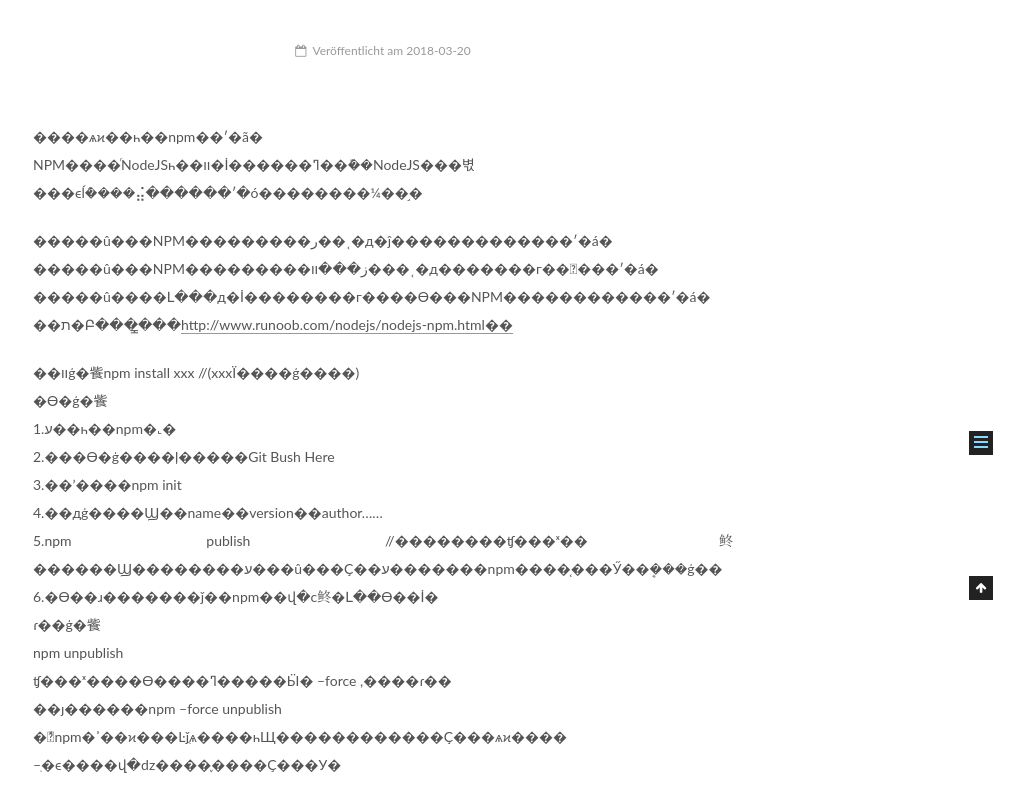
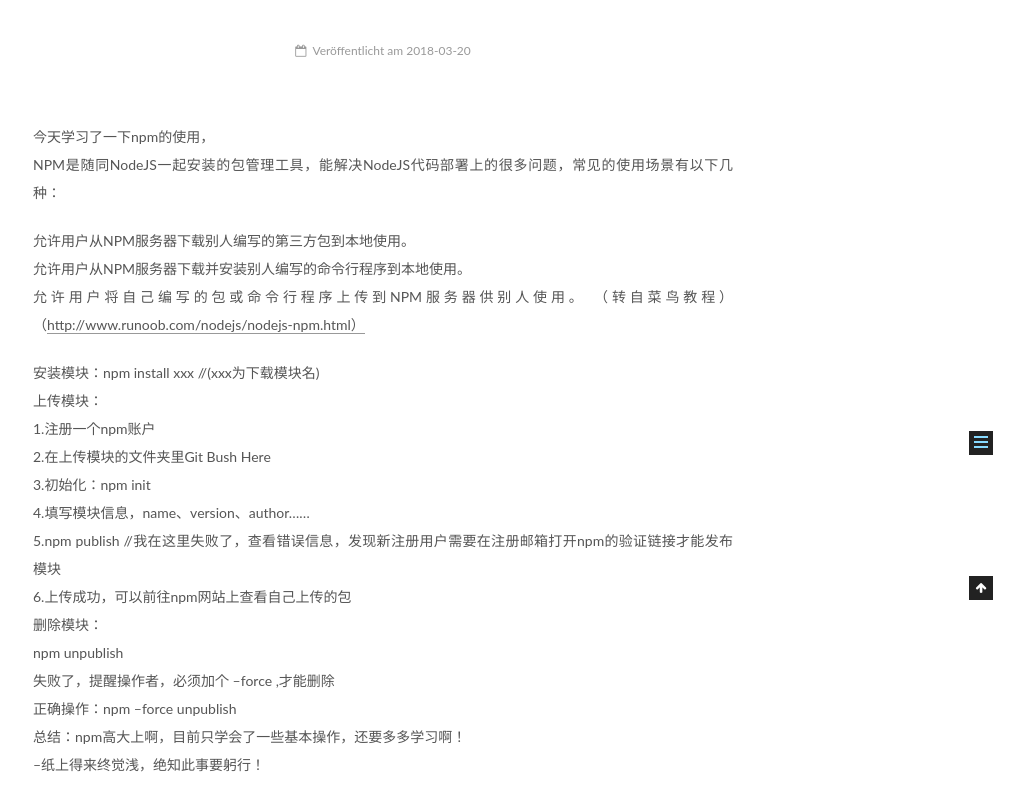
Before and after one commit to banyanzhe/banyanzhe.github.io, a plain HTML site: page 2018/03/20/初学npm/index.html in a window 1280 px wide. Shown: the part 300-1096 px from the top of the page, without its empty margins (257-1280 px from the left). Drawn offline with Linux system fonts and the light colour scheme.

Commit message:
Site updated: 2018-03-20 15:35:47

```diff
--- a/2018/03/20/初学npm/index.html
+++ b/2018/03/20/初学npm/index.html
@@ -79,16 +79,16 @@
 
 
 
-<meta name="description" content="����ѧϰ��һ��npm��ʹ�ã�NPM����ͬNodeJSһ��װ�İ������ߣ��ܽ��NodeJS���벿���ϵĺܶ����⣬������ʹ�ó��������¼��֣� �����û���NPM���������ر��˱�д�ĵ�������������ʹ�á������û���NPM���������ز���װ���˱�д�������г��򵽱���ʹ�á������û�">
+<meta name="description" content="今天学习了一下npm的使用，NPM是随同NodeJS一起安装的包管理工具，能解决NodeJS代码部署上的很多问题，常见的使用场景有以下几种： 允许用户从NPM服务器下载别人编写的第三方包到本地使用。允许用户从NPM服务器下载并安装别人编写的命令行程序到本地使用。允许用户将自己编写的包或命令行程序上传到NPM服务器供别人使用。 （转自菜鸟教程）（http://www.runoob.com/nodej">
 <meta property="og:type" content="article">
 <meta property="og:title" content="Hexo">
 <meta property="og:url" content="http://yoursite.com/2018/03/20/初学npm/index.html">
 <meta property="og:site_name" content="Hexo">
-<meta property="og:description" content="����ѧϰ��һ��npm��ʹ�ã�NPM����ͬNodeJSһ��װ�İ������ߣ��ܽ��NodeJS���벿���ϵĺܶ����⣬������ʹ�ó��������¼��֣� �����û���NPM���������ر��˱�д�ĵ�������������ʹ�á������û���NPM���������ز���װ���˱�д�������г��򵽱���ʹ�á������û�">
-<meta property="og:updated_time" content="2018-03-20T07:31:48.159Z">
+<meta property="og:description" content="今天学习了一下npm的使用，NPM是随同NodeJS一起安装的包管理工具，能解决NodeJS代码部署上的很多问题，常见的使用场景有以下几种： 允许用户从NPM服务器下载别人编写的第三方包到本地使用。允许用户从NPM服务器下载并安装别人编写的命令行程序到本地使用。允许用户将自己编写的包或命令行程序上传到NPM服务器供别人使用。 （转自菜鸟教程）（http://www.runoob.com/nodej">
+<meta property="og:updated_time" content="2018-03-20T07:35:36.454Z">
 <meta name="twitter:card" content="summary">
 <meta name="twitter:title" content="Hexo">
-<meta name="twitter:description" content="����ѧϰ��һ��npm��ʹ�ã�NPM����ͬNodeJSһ��װ�İ������ߣ��ܽ��NodeJS���벿���ϵĺܶ����⣬������ʹ�ó��������¼��֣� �����û���NPM���������ر��˱�д�ĵ�������������ʹ�á������û���NPM���������ز���װ���˱�д�������г��򵽱���ʹ�á������û�">
+<meta name="twitter:description" content="今天学习了一下npm的使用，NPM是随同NodeJS一起安装的包管理工具，能解决NodeJS代码部署上的很多问题，常见的使用场景有以下几种： 允许用户从NPM服务器下载别人编写的第三方包到本地使用。允许用户从NPM服务器下载并安装别人编写的命令行程序到本地使用。允许用户将自己编写的包或命令行程序上传到NPM服务器供别人使用。 （转自菜鸟教程）（http://www.runoob.com/nodej">
 
 
 
@@ -298,9 +298,9 @@
 
 
 
-        <p>����ѧϰ��һ��npm��ʹ�ã�<br>NPM����ͬNodeJSһ��װ�İ������ߣ��ܽ��NodeJS���벿���ϵĺܶ����⣬������ʹ�ó��������¼��֣�</p>
-<p>�����û���NPM���������ر��˱�д�ĵ�������������ʹ�á�<br>�����û���NPM���������ز���װ���˱�д�������г��򵽱���ʹ�á�<br>�����û����Լ���д�İ��������г����ϴ���NPM������������ʹ�á� ��ת�Բ���̳̣���<a href="http://www.runoob.com/nodejs/nodejs-npm.html��" target="_blank" rel="noopener">http://www.runoob.com/nodejs/nodejs-npm.html��</a></p>
-<p>��װģ�飺npm install xxx     //(xxxΪ����ģ����)<br>�ϴ�ģ�飺<br>    1.ע��һ��npm�˻�<br>    2.���ϴ�ģ����ļ�����Git Bush Here<br>    3.��ʼ����npm init<br>    4.��дģ����Ϣ��name��version��author……<br>    5.npm publish    //��������ʧ���ˣ��鿴������Ϣ��������ע���û���Ҫ��ע�������npm����֤���Ӳ��ܷ���ģ��<br>    6.�ϴ��ɹ�������ǰ��npm��վ�ϲ鿴�Լ��ϴ��İ�<br>ɾ��ģ�飺<br>    npm unpublish<br>    ʧ���ˣ����Ѳ����ߣ�����Ӹ� –force ,����ɾ��<br>    ��ȷ������npm –force unpublish<br>�ܽ᣺npm�ߴ��ϰ���Ŀǰֻѧ����һЩ������������Ҫ���ѧϰ����<br>                –ֽ�ϵ����վ�ǳ����֪����Ҫ���У�</p>
+        <p>今天学习了一下npm的使用，<br>NPM是随同NodeJS一起安装的包管理工具，能解决NodeJS代码部署上的很多问题，常见的使用场景有以下几种：</p>
+<p>允许用户从NPM服务器下载别人编写的第三方包到本地使用。<br>允许用户从NPM服务器下载并安装别人编写的命令行程序到本地使用。<br>允许用户将自己编写的包或命令行程序上传到NPM服务器供别人使用。 （转自菜鸟教程）（<a href="http://www.runoob.com/nodejs/nodejs-npm.html）" target="_blank" rel="noopener">http://www.runoob.com/nodejs/nodejs-npm.html）</a></p>
+<p>安装模块：npm install xxx     //(xxx为下载模块名)<br>上传模块：<br>    1.注册一个npm账户<br>    2.在上传模块的文件夹里Git Bush Here<br>    3.初始化：npm init<br>    4.填写模块信息，name、version、author……<br>    5.npm publish    //我在这里失败了，查看错误信息，发现新注册用户需要在注册邮箱打开npm的验证链接才能发布模块<br>    6.上传成功，可以前往npm网站上查看自己上传的包<br>删除模块：<br>    npm unpublish<br>    失败了，提醒操作者，必须加个 –force ,才能删除<br>    正确操作：npm –force unpublish<br>总结：npm高大上啊，目前只学会了一些基本操作，还要多多学习啊！<br>                –纸上得来终觉浅，绝知此事要躬行！</p>
 
 
     </div>
```
Also changed, not shown: index.html (+3 -3 lines).
